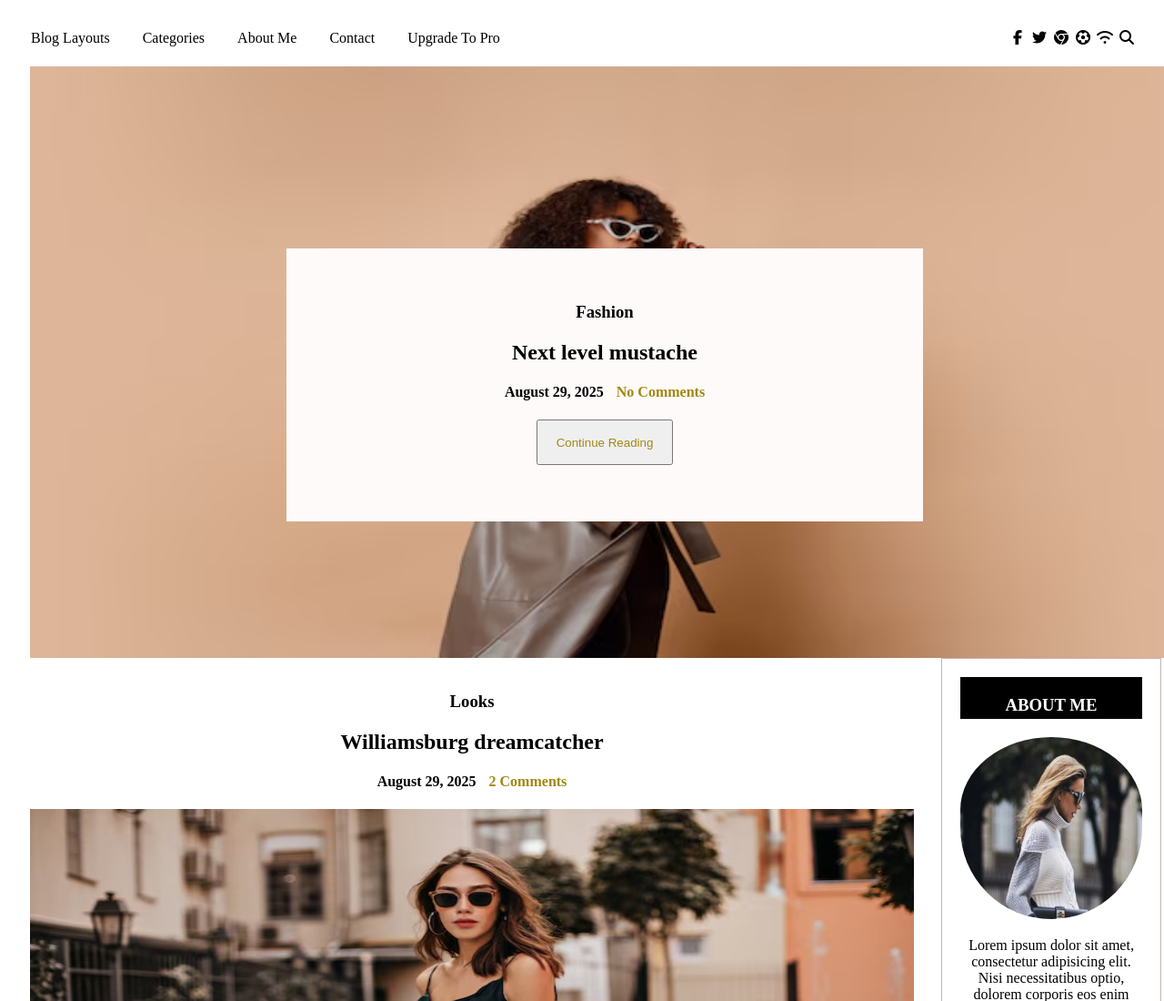
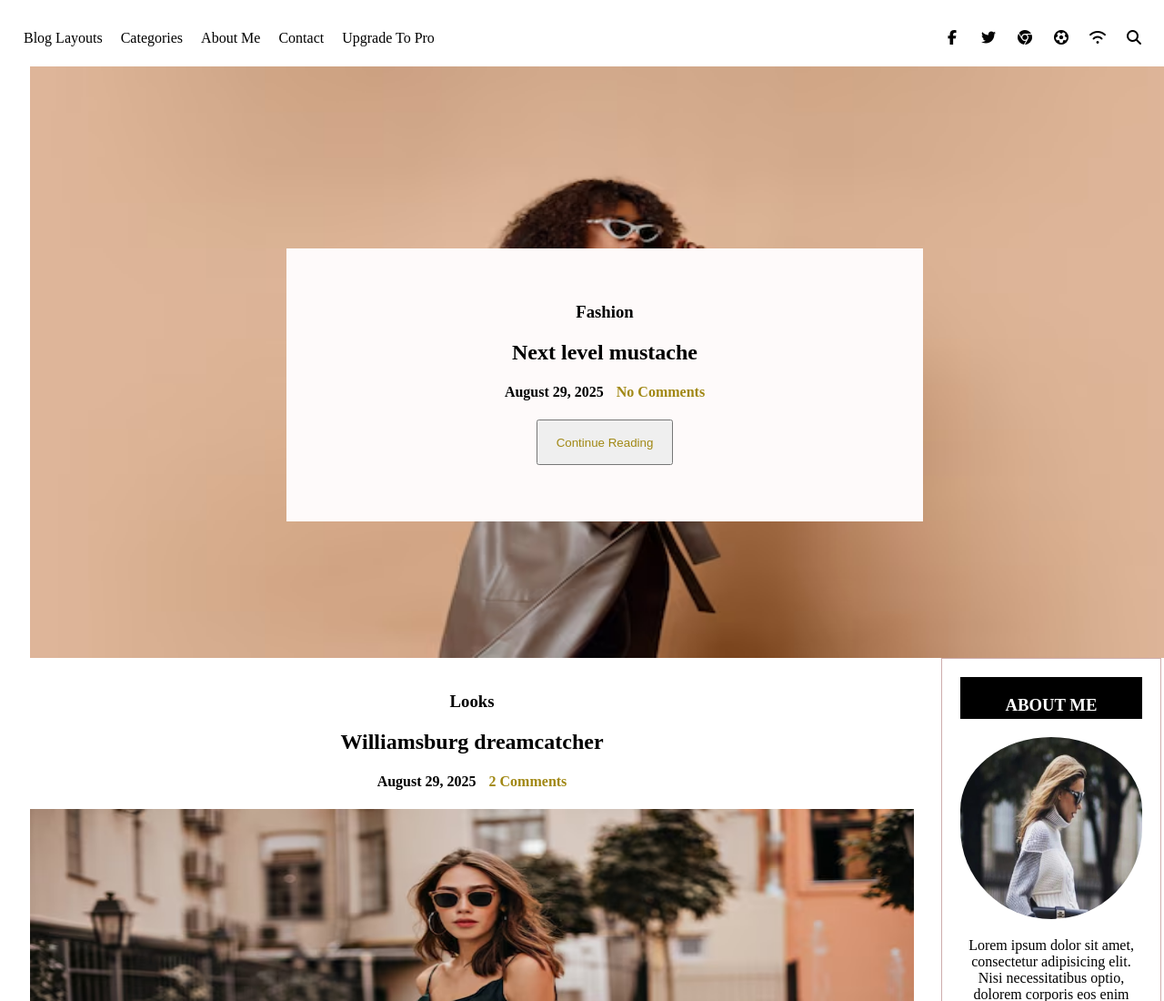
Before and after one commit to gopika-98/task3, a plain HTML site: page index.html in a window 1280 px wide. Shown: the top 1100 px of the page at 91% size. Drawn offline with Linux system fonts and the light colour scheme.

Commit message:
modified commit

```diff
--- a/index.html
+++ b/index.html
@@ -23,14 +23,12 @@
                 <li><a href="">Upgrade To Pro</a></li>
             </ul>
             <ul>
-                <li >
-                    <a href=""><i class="fa-brands fa-facebook-f" style="color: #000000;"></i></a>
-                    <a href=""><i class="fa-brands fa-twitter" style="color: #050505;"></i></a>
-                    <a href=""><i class="fa-brands fa-chrome" style="color: #000000;"></i></a>
-                    <a href=""><i class="fa-solid fa-futbol" style="color: #000000;"></i></a>
-                    <a href=""><i class="fa-solid fa-wifi" style="color: black;"></i></a>
-                    <a href=""><i class="fa-solid fa-magnifying-glass" style="color: #000000;"></i></a>
-                </li>
+                <li><a href=""><i class="fa-brands fa-facebook-f" style="color: #000000;"></i></a></li>
+                <li><a href=""><i class="fa-brands fa-twitter" style="color: #050505;"></i></a></li>
+                <li><a href=""><i class="fa-brands fa-chrome" style="color: #000000;"></i></a></li>
+                <li><a href=""><i class="fa-solid fa-futbol" style="color: #000000;"></i></a></li>
+                <li><a href=""><i class="fa-solid fa-wifi" style="color: black;"></i></a></li>
+                <li><a href=""><i class="fa-solid fa-magnifying-glass" style="color: #000000;"></i></a></li>
             </ul>
         </div>
         <div class="imgg">
--- a/style.css
+++ b/style.css
@@ -19,14 +19,12 @@
 
 .navbar ul li{
     display: inline;
-    padding: 0px 8px;
     margin-right: 20px;
 }
 
 .navbar ul li a{
     text-decoration: none;
     color: black;
-    gap: 5px;
 
 }
 
```
